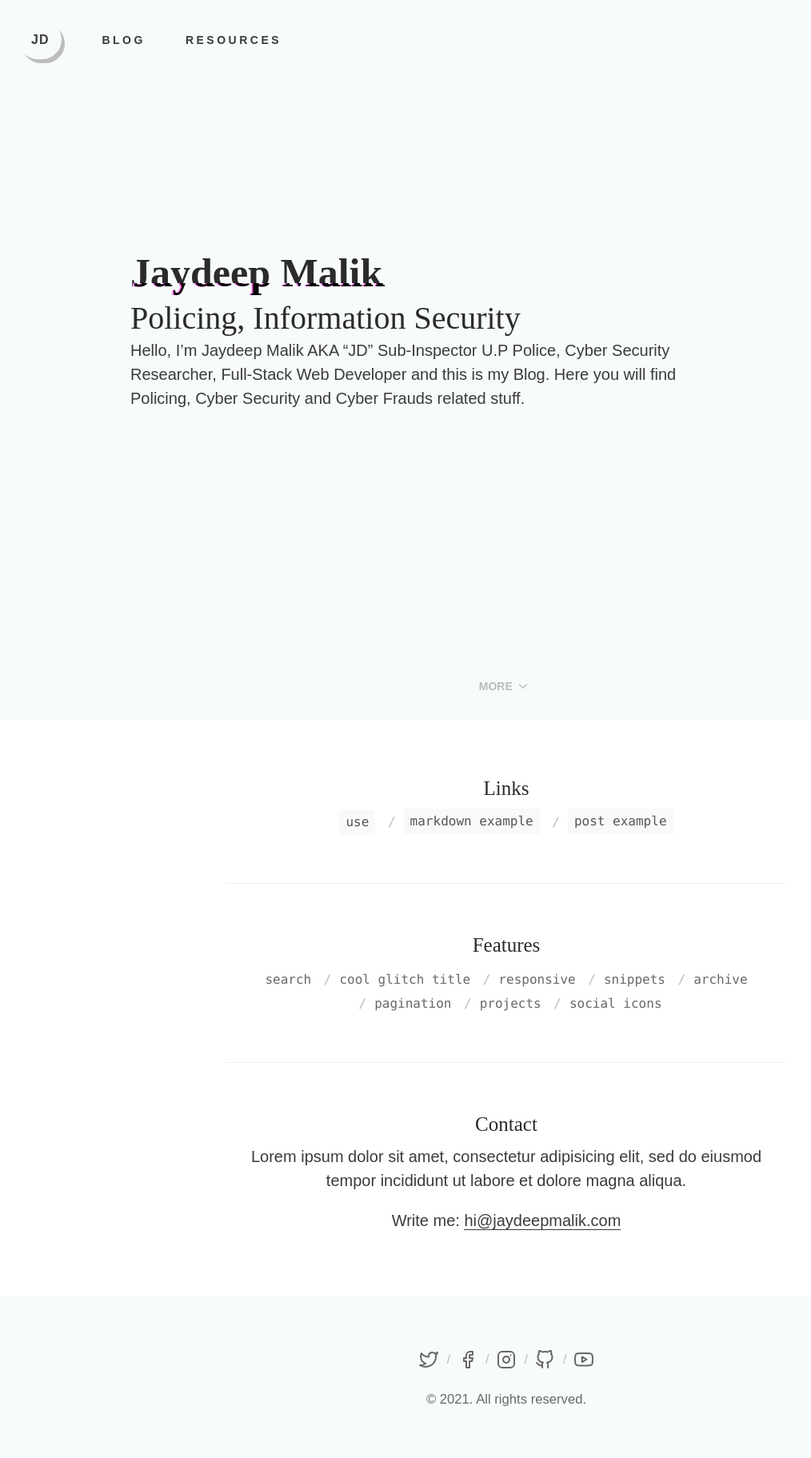
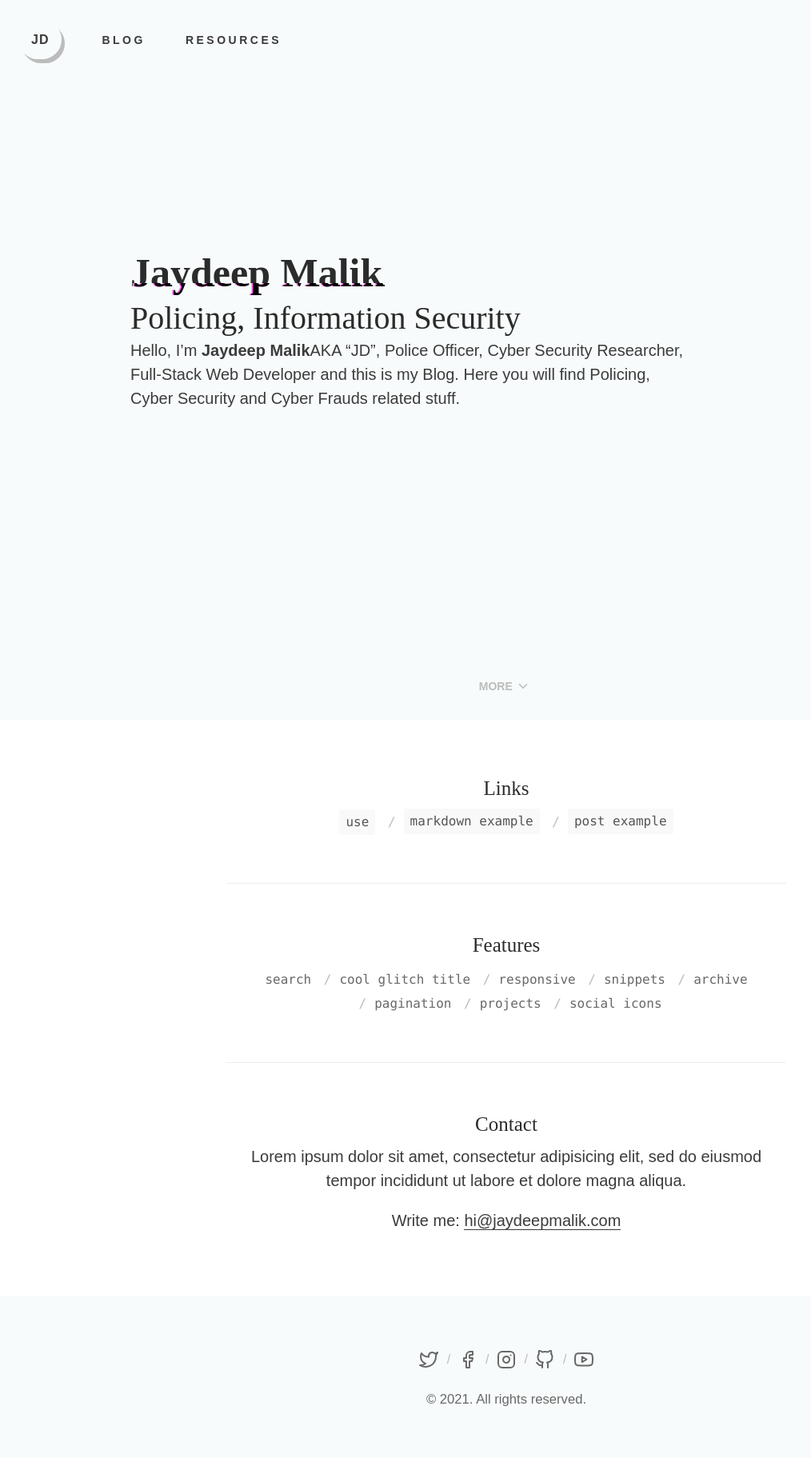
Before and after one commit to jaydeepmalik/jaydeepmalik.com, a Jekyll site: the page built from index.html, in a window 1280 px wide. Shown: the whole page at 80% size, without its empty margins (7-1021 px from the left). Built offline with Jekyll 4.4.1, drawn with Linux system fonts in a browser that asks for light colours; some web fonts are replaced.

Commit message:
Update index.html

```diff
--- a/index.html
+++ b/index.html
@@ -7,7 +7,7 @@ nav_invert: true
   <div class="container">
     <h1><div class="title glitch-text" data-text="{{ site.title }}">{{ site.title }}</div>Policing, Information Security</h1>
     <p>
-     Hello, I’m Jaydeep Malik AKA “JD” Sub-Inspector U.P Police, Cyber Security Researcher, Full-Stack Web Developer and this is my Blog. Here you will find Policing, Cyber Security and Cyber Frauds related stuff.
+     Hello, I’m <b>Jaydeep Malik</b>AKA “JD”, Police Officer, Cyber Security Researcher, Full-Stack Web Developer and this is my Blog. Here you will find Policing, Cyber Security and Cyber Frauds related stuff.
     </p>
     <a href="#more"><span class="bottom">More <svg xmlns="http://www.w3.org/2000/svg" width="24" height="24" viewBox="0 0 24 24" fill="none" stroke="currentColor" stroke-width="2" stroke-linecap="round" stroke-linejoin="round"><polyline points="6 9 12 15 18 9"></polyline></svg></span></a>
   </div>
```
